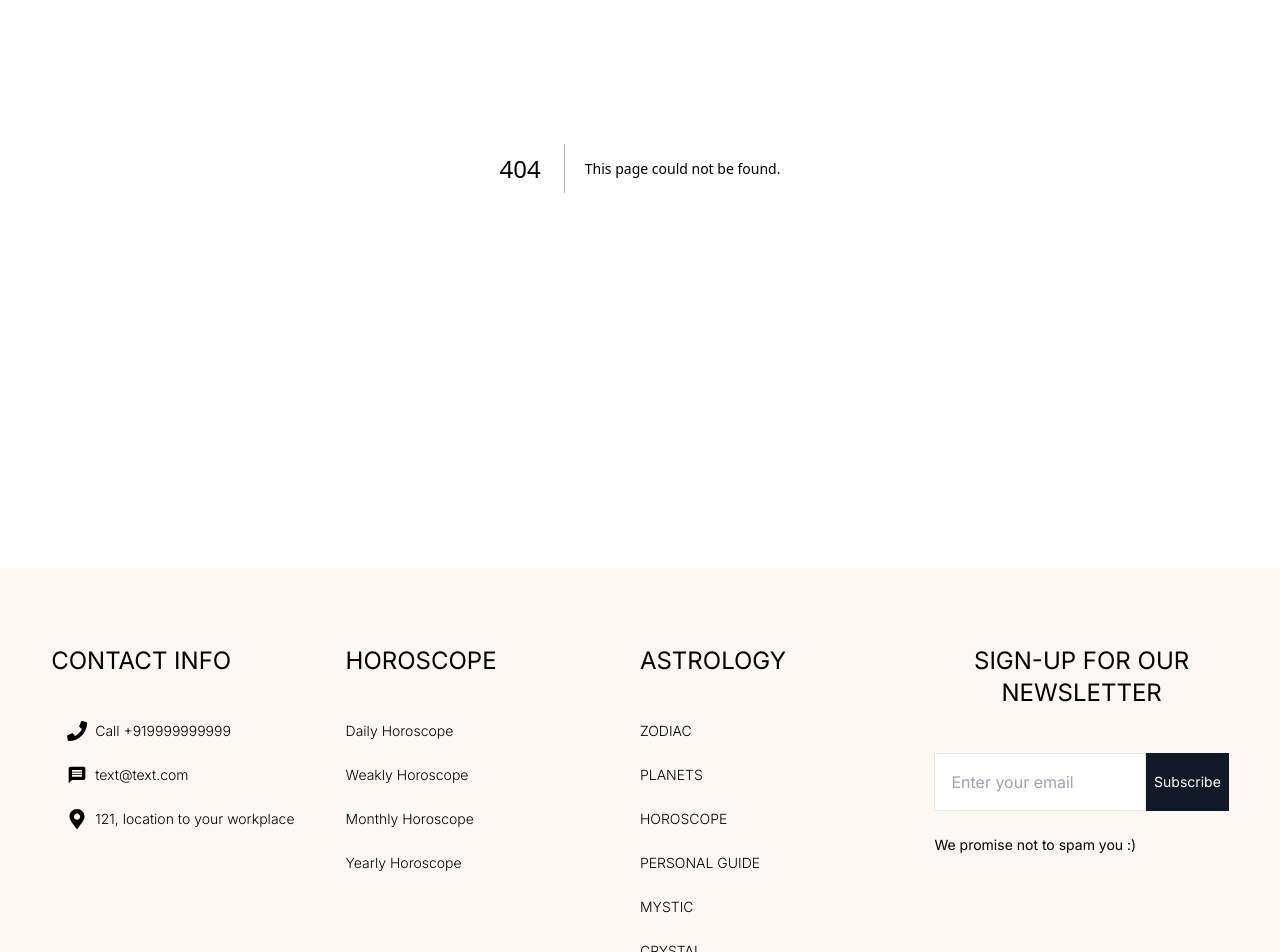
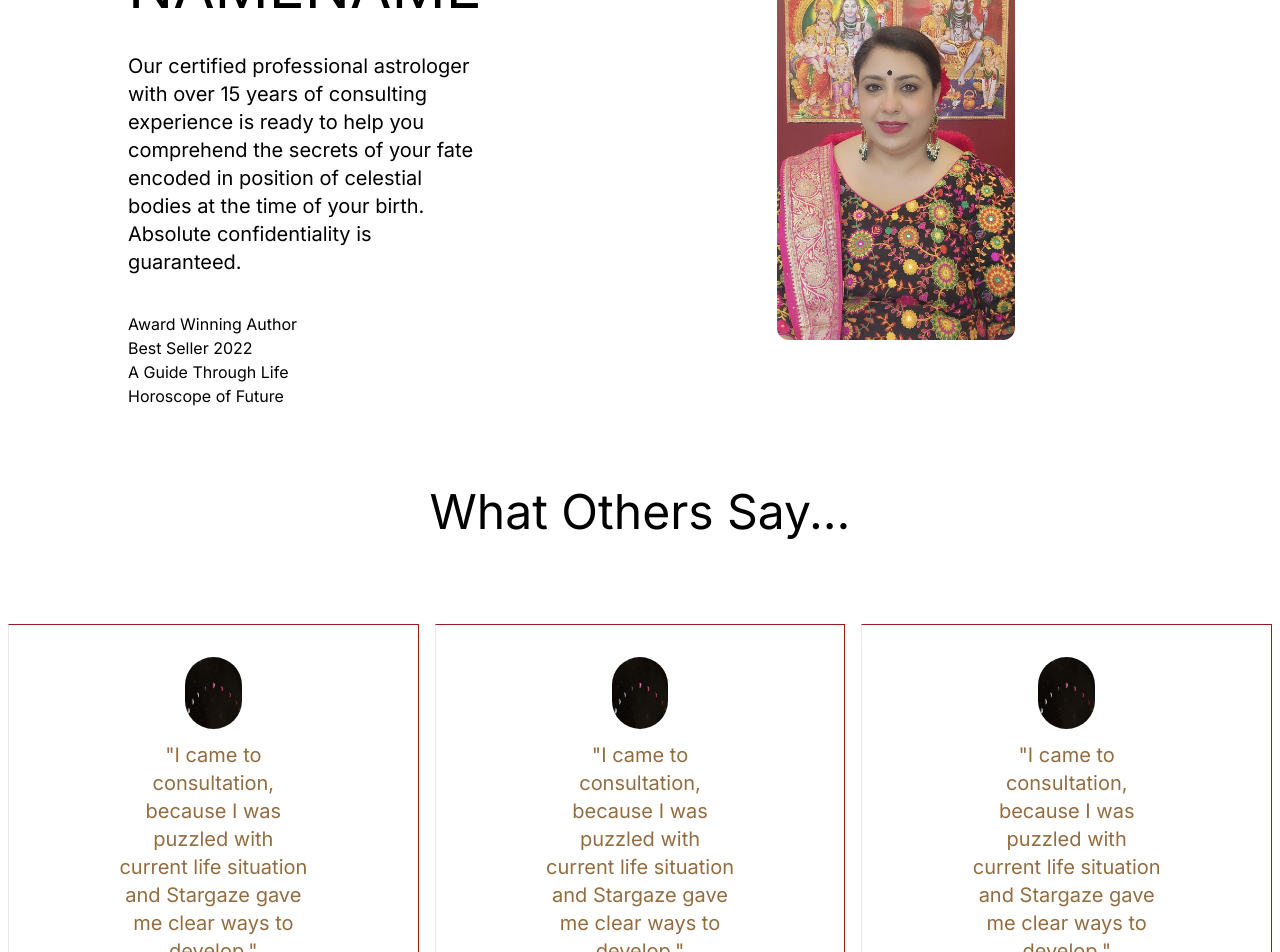
Before and after one commit to akashgandhar/astro, a Next.js app: page /about in a window 1280 px wide. Before the commit this address had no page. Shown: the part 348-1300 px from the top of the page. Built offline with nearby package versions, Linux system fonts and the light colour scheme.

Commit message:
about page done

```diff
--- /dev/null
+++ b/app/about/page.jsx
@@ -0,0 +1,32 @@
+import React from 'react'
+import Image from 'next/image'
+import Testimonials from '../components/Testimonials'
+import Services from '../components/Services'
+
+export default function page() {
+    return (
+        <div className="flex flex-col w-full">
+            <div className="flex flex-col sm:flex-row h-[90vh] p-[10%]">
+                <div className="flex flex-col w-1/2">
+                    <h1 className='text-xl md:text-6xl justify-center'>HELLO! I'M<br />NAMENAME</h1>
+                    <p className='py-9 w-[70%] text-sm md:text-xl'>Our certified professional astrologer with over 15 years of consulting experience is ready to help you comprehend the secrets of your fate encoded in position of celestial bodies at the time of your birth. Absolute confidentiality is guaranteed.</p>
+                    <p>Award Winning Author</p>
+                    <p>Best Seller 2022</p>
+                    <p>A Guide Through Life</p>
+                    <p>Horoscope of Future</p>
+                </div>
+                <div className="flex p-5 justify-center w-1/2">
+                    <Image className='rounded-xl w-auto md:h-[100%] h-[70%] items-center justify-center' src="/dp.jpeg" width={5000} height={5000} alt="about" />
+                </div>
+            </div>
+            <div className="flex flex-col">
+                <p className="text-5xl text-center w-full-items-center pb-20">What Others Say...</p>
+                <Testimonials/>
+            </div>
+            <div className="flex flex-col">
+            <p className="text-5xl text-center w-full-items-center pt-20">My Services</p>
+            <Services/>
+            </div>
+        </div>
+    )
+}
--- a/app/components/Footer.jsx
+++ b/app/components/Footer.jsx
@@ -16,8 +16,8 @@ const sections = [
 
 export default function Footer() {
   return (
-    <div className='h-[150vh] sm:h-[75vh] flex'>
-      <footer className='flex flex-col sm:flex-row justify-between py-[6%] px-[4%] bg-[#FDF8F3] text-black text-center p-4 w-full h-full'>
+    <div className='h-[150vh] md:h-[75vh] flex'>
+      <footer className='flex flex-col md:flex-row justify-between py-[6%] px-[4%] bg-[#FDF8F3] text-black text-center p-4 w-full h-full'>
         <div className="flex flex-col w-full items-start text-black">
           <h1 className="text-2xl">CONTACT INFO</h1>
           <div className="flex flex-col py-8">
--- /dev/null
+++ b/app/components/Services.jsx
@@ -0,0 +1,45 @@
+import React from 'react';
+import Image from 'next/image';
+
+const services = [
+  {
+    src: "/slider/2.jpg",
+    title: "HOROSCOPE",
+    description: "Lorem ipsum dolor sit amet consectetur adipisicing elit. Ut, quas.",
+    className: 'rounded-xl'
+  },
+  {
+    src: "/slider/2.jpg",
+    title: "TARROT",
+    description: "Lorem ipsum dolor sit amet consectetur adipisicing elit. Ut, quas.",
+    className: 'rounded-full'
+  },
+  {
+    src: "/slider/2.jpg",
+    title: "NATAL CHART",
+    description: "Lorem ipsum dolor sit amet consectetur adipisicing elit. Ut, quas.",
+    className: 'rounded-xl'
+  },
+  {
+    src: "/slider/2.jpg",
+    title: "GUIDANCE",
+    description: "Lorem ipsum dolor sit amet consectetur adipisicing elit. Ut, quas.",
+    className: 'rounded-full'
+  },
+];
+
+export default function Services() {
+    return (
+      <div className="flex items-center h-[70vh] py-20">
+        <div className="flex flex-nowrap sm:flex-row items-center justify-between overflow-x-auto ">
+          {services.map((service, index) => (
+            <div key={index} className="flex flex-col justify-center items-center min-w-[300px] mx-2">
+              <Image src={service.src} width={5000} height={5000} className={`w-[50%] h-auto justify-center ${service.className}`} alt={service.title} />
+              <p className='py-3'>{service.title}</p>
+              <p className='w-52 justify-center text-justify'>{service.description}</p>
+            </div>
+          ))}
+        </div>
+      </div>
+    );
+  }
--- a/app/components/Testimonials.jsx
+++ b/app/components/Testimonials.jsx
@@ -1,48 +1,44 @@
 import React from 'react'
 import Image from 'next/image'
+const testimonials = [
+  {
+    src: "/slider/1.jpg",
+    text: "I came to consultation, because I was puzzled with current life situation and Stargaze gave me clear ways to develop.",
+    name: "Aiyana Murphy, Singer",
+  },
+  {
+    src: "/slider/1.jpg",
+    text: "I came to consultation, because I was puzzled with current life situation and Stargaze gave me clear ways to develop.",
+    name: "Aiyana Murphy, Singer",
+  },
+  {
+    src: "/slider/1.jpg",
+    text: "I came to consultation, because I was puzzled with current life situation and Stargaze gave me clear ways to develop.",
+    name: "Aiyana Murphy, Singer",
+  },
+  // Add more testimonials as needed
+];
 
 export default function Testimonials() {
   return (
-    <div className="flex w-full items-center">
+    <div className="flex w-full items-center justify-center">
       <div className="flex justify-center items-center">
-        <div className="flex border border-r-red-800 border-b-red-800 border-t-red-800 w-1/3 justify-between">
-          <div className="flex flex-col justify-center  w-full items-center h-[50vh] py-5 px-1 md:px-4">
-            <div className="flex w-full md:w-[15%] h-full md:h-[20%]">
-              <Image src="/slider/1.jpg" width={1000} height={1000} className="rounded-full" />
-            </div>
-            <div className="flex flex-col w-full items-center text-start md:text-center">
-              <div className="flex py-3 text-xs md:text-sm items-center justify-start md:justify-center w-full"><p className='w-full md:w-[50%] text-xs md:text-xl text-[#936d42]'>"I came to consultation, because I was puzzled with current life situation and Stargaze gave me clear ways to develop."</p></div>
-              <p className='text-xs text-[#936d42]'>Aiyana Murphy, Singer</p>
+        {testimonials.map((testimonial, index) => (
+          <div key={index} className="flex border border-r-red-800 border-b-red-800 border-t-red-800 w-1/3 justify-between m-2">
+            <div className="flex flex-col justify-center w-full items-center h-[50vh] py-5 px-1 md:px-4">
+              <div className="flex w-full md:w-[15%] h-full md:h-[20%]">
+                <Image src={testimonial.src} width={1000} height={1000} className="rounded-full" alt="testimonial" />
+              </div>
+              <div className="flex flex-col w-full items-center text-start md:text-center">
+                <div className="flex py-3 text-xs md:text-sm items-center justify-start md:justify-center w-full">
+                  <p className='w-full md:w-[50%] text-xs md:text-xl text-[#936d42]'>{`"${testimonial.text}"`}</p>
+                </div>
+                <p className='text-xs text-[#936d42]'>{testimonial.name}</p>
+              </div>
             </div>
           </div>
-        </div>
-        <div className="flex border border-r-red-800 border-b-red-800 border-t-red-800 w-1/3 justify-between">
-          <div className="flex flex-col justify-center  w-full items-center h-[50vh] py-5 px-1 md:px-4">
-            <div className="flex w-full md:w-[15%] h-full md:h-[20%]">
-              <Image src="/slider/1.jpg" width={1000} height={1000} className="rounded-full" />
-            </div>
-            <div className="flex flex-col w-full items-center text-start md:text-center">
-              <div className="flex py-3 text-xs md:text-sm items-center justify-start md:justify-center w-full"><p className='w-full md:w-[50%] text-xs md:text-xl text-[#936d42]'>"I came to consultation, because I was puzzled with current life situation and Stargaze gave me clear ways to develop."</p></div>
-              <p className='text-xs text-[#936d42]'>Aiyana Murphy, Singer</p>
-            </div>
-          </div>
-        </div>
-        <div className="flex border border-r-red-800 border-b-red-800 border-t-red-800 w-1/3 justify-between">
-          <div className="flex flex-col justify-center  w-full items-center h-[50vh] py-5 px-1 md:px-4">
-            <div className="flex w-full md:w-[15%] h-full md:h-[20%]">
-              <Image src="/slider/1.jpg" width={1000} height={1000} className="rounded-full" />
-            </div>
-            <div className="flex flex-col w-full items-center text-start md:text-center">
-              <div className="flex py-3 text-xs md:text-sm items-center justify-start md:justify-center w-full"><p className='w-full md:w-[50%] text-xs md:text-xl text-[#936d42]'>"I came to consultation, because I was puzzled with current life situation and Stargaze gave me clear ways to develop."</p></div>
-              <p className='text-xs text-[#936d42]'>Aiyana Murphy, Singer</p>
-            </div>
-          </div>
-        </div>
-
-
-
+        ))}
       </div>
-
     </div>
-  )
+  );
 }
```
Also changed, not shown: public/dp.jpeg (added).
